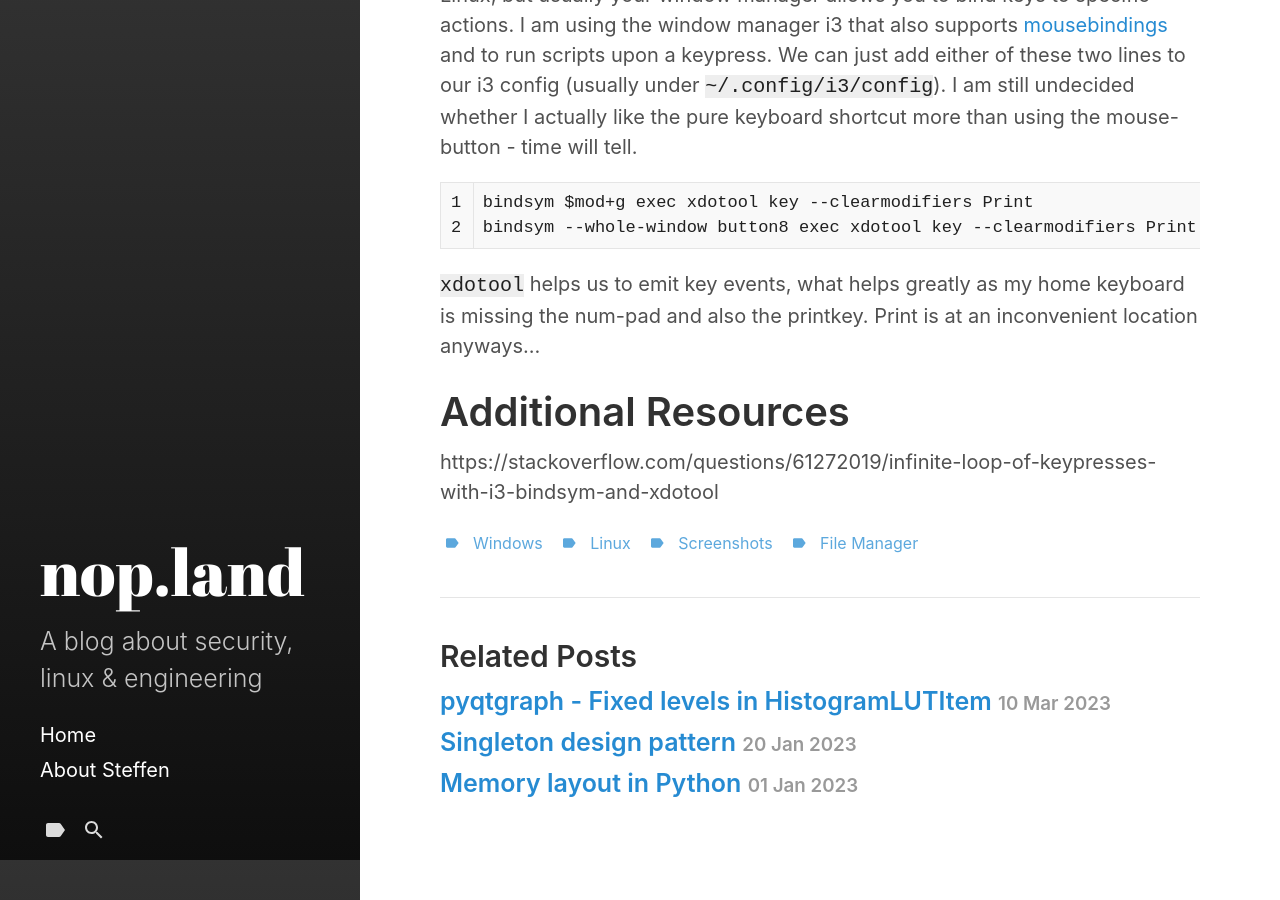
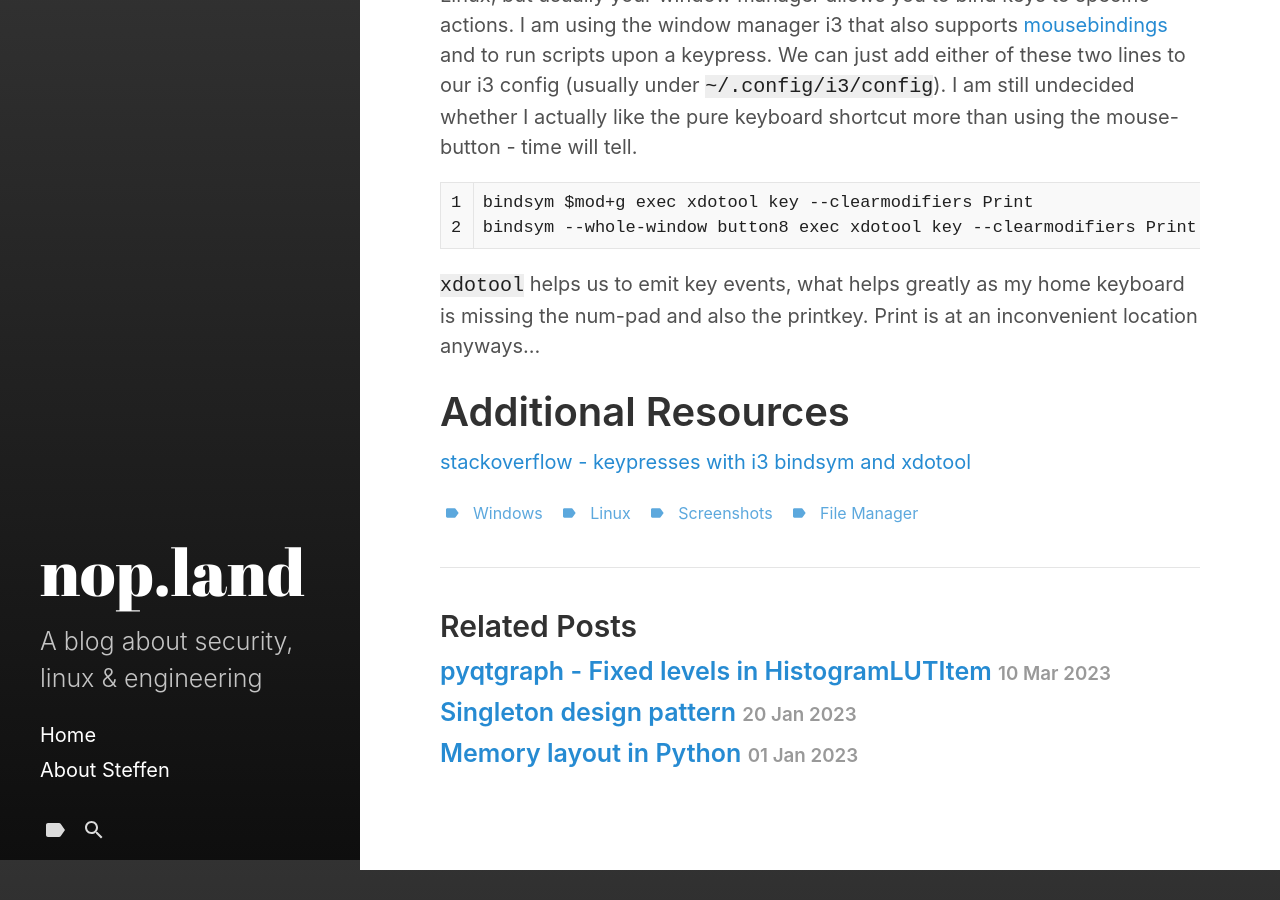
Before and after one commit to bytewvr/blog, a Jekyll site: the page built from _posts/2023-03-12-Rapid screenshots in Windows & Linux.md, in a window 1280 px wide and 900 px high, scrolled down 940 px. Built offline with Jekyll 4.4.1, drawn with Linux system fonts in a browser that asks for light colours; after the commit the page ends 1810 px from its top, so only the background shows below that; part of the change alters nothing that is shown.

Commit message:
fix markup

````diff
--- a/_posts/2023-03-12-Rapid screenshots in Windows & Linux.md
+++ b/_posts/2023-03-12-Rapid screenshots in Windows & Linux.md
@@ -28,4 +28,4 @@ bindsym --whole-window button8 exec xdotool key --clearmodifiers Print
 ```
 `xdotool` helps us to emit key events, what helps greatly as my home keyboard is missing the num-pad and also the printkey. Print is at an inconvenient location anyways...
 # Additional Resources
-https://stackoverflow.com/questions/61272019/infinite-loop-of-keypresses-with-i3-bindsym-and-xdotool
+[stackoverflow - keypresses with i3 bindsym and xdotool](https://stackoverflow.com/questions/61272019/infinite-loop-of-keypresses-with-i3-bindsym-and-xdotool)
````
